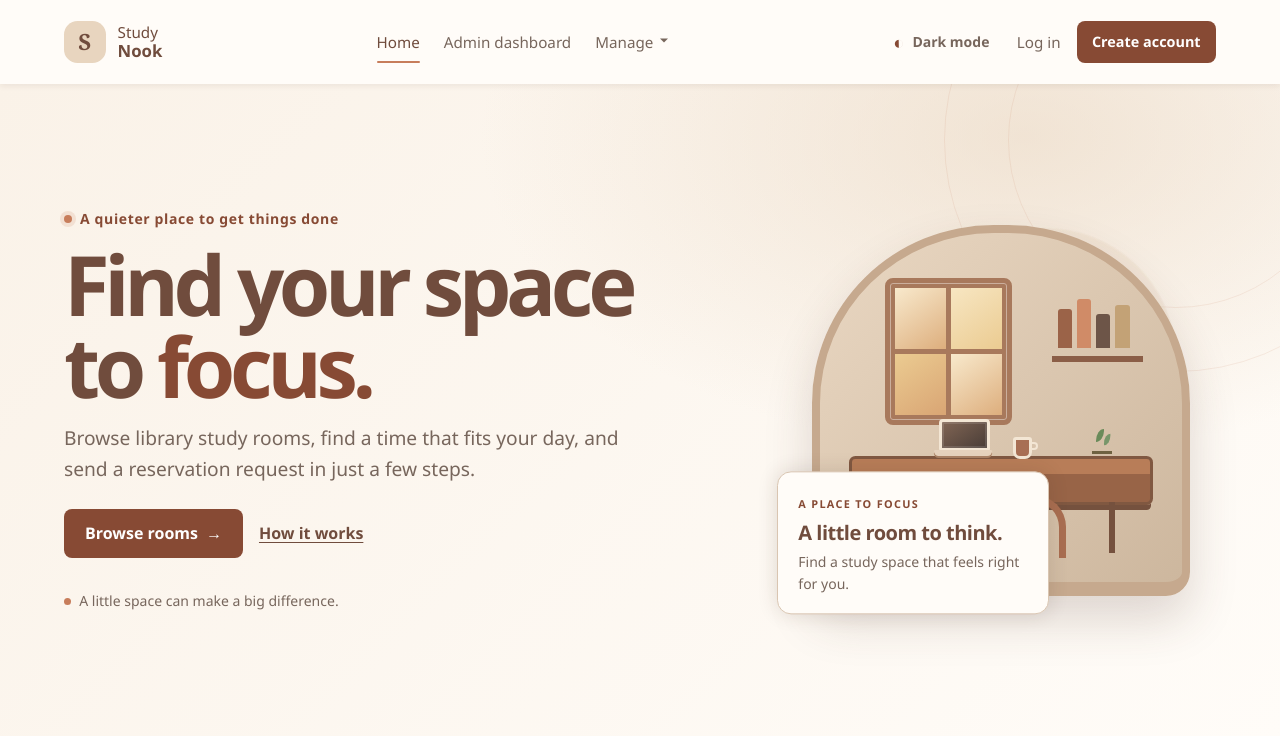
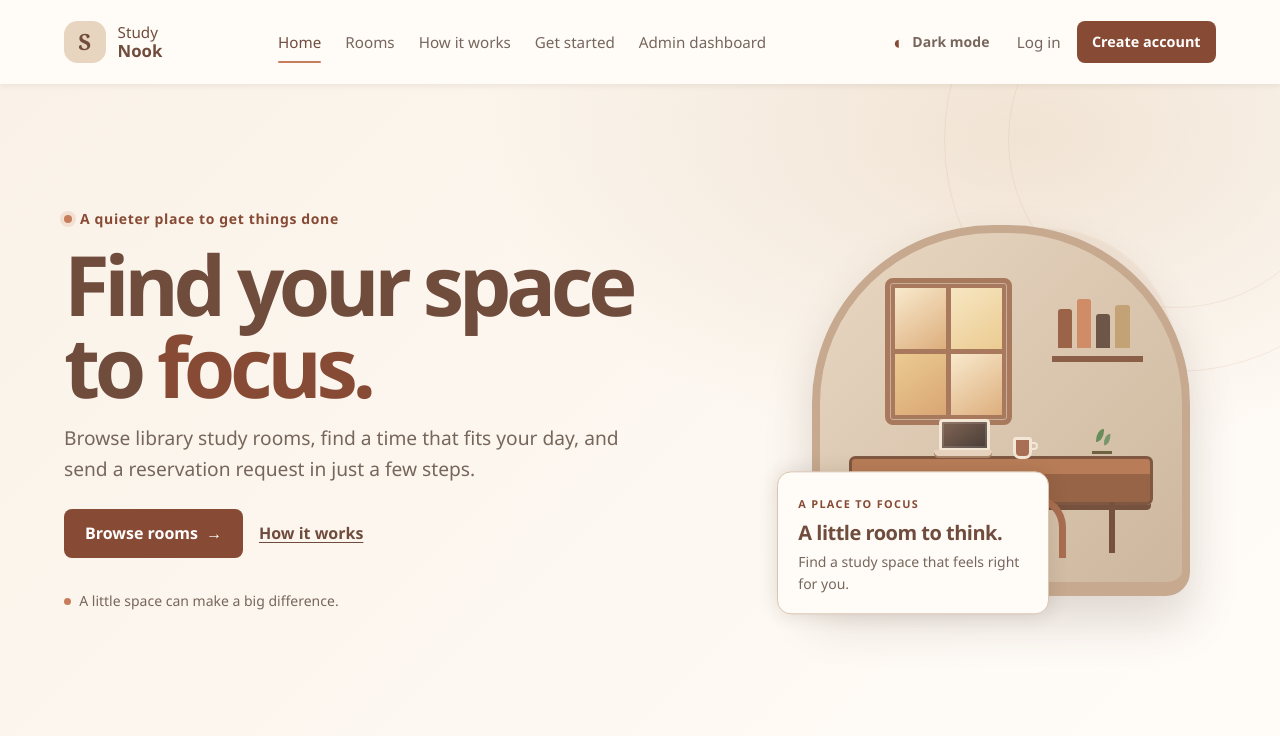
Before and after one commit to asmaa-aljazzar/Reservation-Management-System, a PHP site: page / in a window 1280 px wide. Shown: the top 736 px of the page. Run offline with PHP 8.4, Linux system fonts and the light colour scheme; the visitor is signed in with stand-in values (Sample User, id 1).

Commit message:
upload demo

```diff
--- a/includes/layout/navbar.php
+++ b/includes/layout/navbar.php
@@ -16,8 +16,20 @@ $isLoggedIn = isset($_SESSION['user']['user_id']);
         </button>
         <div class="site-nav__menu" id="primary-menu" data-nav-menu>
             <div class="site-nav__links">
-                <a class="site-nav__link<?= $currentPage === 'index.php' ? ' is-current' : '' ?>" href="<?= htmlspecialchars(app_url('index.php'), ENT_QUOTES, 'UTF-8') ?>"<?= $currentPage === 'index.php' ? ' aria-current="page"' : '' ?>>Home</a>
-                <?php if ($userRole === 'admin'): ?>
+                <?php if ($currentPage === 'index.php'): ?>
+                    <a class="site-nav__link is-current" href="#home" aria-current="page">Home</a>
+                    <a class="site-nav__link" href="#rooms">Rooms</a>
+                    <a class="site-nav__link" href="#how-it-works">How it works</a>
+                    <a class="site-nav__link" href="#get-started">Get started</a>
+                <?php else: ?>
+                    <a class="site-nav__link" href="<?= htmlspecialchars(app_url('index.php'), ENT_QUOTES, 'UTF-8') ?>">Home</a>
+                <?php endif; ?>
+                <?php if ($currentPage === 'index.php' && $userRole === 'admin'): ?>
+                    <a class="site-nav__link" href="<?= htmlspecialchars(app_url('pages/admin/dashboard.php'), ENT_QUOTES, 'UTF-8') ?>">Admin dashboard</a>
+                <?php elseif ($currentPage === 'index.php' && $userRole === 'user'): ?>
+                    <a class="site-nav__link" href="<?= htmlspecialchars(app_url('pages/my-reservations.php'), ENT_QUOTES, 'UTF-8') ?>">My reservations</a>
+                <?php endif; ?>
+                <?php if ($currentPage !== 'index.php' && $userRole === 'admin'): ?>
                     <?php
                     $adminNavLinks = [
                         ['rooms.php', 'Rooms', 'pages/admin/rooms.php'],
@@ -36,7 +48,7 @@ $isLoggedIn = isset($_SESSION['user']['user_id']);
                             <?php endforeach; ?>
                         </div>
                     </details>
-                <?php else: ?>
+                <?php elseif ($currentPage !== 'index.php'): ?>
                     <a class="site-nav__link<?= $currentPage === 'rooms.php' ? ' is-current' : '' ?>" href="<?= htmlspecialchars(app_url('pages/rooms.php'), ENT_QUOTES, 'UTF-8') ?>"<?= $currentPage === 'rooms.php' ? ' aria-current="page"' : '' ?>>Rooms</a>
                     <a class="site-nav__link<?= $currentPage === 'all-slots.php' ? ' is-current' : '' ?>" href="<?= htmlspecialchars(app_url('pages/all-slots.php'), ENT_QUOTES, 'UTF-8') ?>"<?= $currentPage === 'all-slots.php' ? ' aria-current="page"' : '' ?>>All slots</a>
                     <?php if ($userRole === 'user'): ?>
--- a/index.php
+++ b/index.php
@@ -1,6 +1,6 @@
 <?php require __DIR__ . '/includes/layout/header.php'; require __DIR__ . '/includes/layout/navbar.php'; ?>
 <main id="main-content">
-    <section class="home-hero" aria-labelledby="hero-title">
+    <section class="home-hero" id="home" aria-labelledby="hero-title">
       <div class="container home-hero__grid">
         <div class="home-hero__copy" data-reveal>
           <p class="eyebrow"><span class="eyebrow__dot" aria-hidden="true"></span>A quieter place to get things done</p>
@@ -23,7 +23,7 @@
       <div class="home-hero__decoration home-hero__decoration--one" aria-hidden="true"></div><div class="home-hero__decoration home-hero__decoration--two" aria-hidden="true"></div>
     </section>
 
-    <section class="home-section container" aria-labelledby="rooms-title">
+    <section class="home-section container" id="rooms" aria-labelledby="rooms-title">
       <div class="section-heading home-section__heading" data-reveal><div><p class="eyebrow">A good place to begin</p><h2 id="rooms-title">Spaces for every kind of study</h2><p class="text-muted">Find a quiet corner for solo work or room to think together.</p></div><a class="home-section__all-link" href="pages/rooms.php">See all rooms <span aria-hidden="true">→</span></a></div>
       <!-- Sample content for the frontend preview; replace with database results later. -->
       <div class="room-grid">
@@ -43,7 +43,7 @@
       </div>
     </div></section>
 
-    <section class="closing-cta container" data-reveal aria-labelledby="closing-title"><div><p class="eyebrow">Make room for a good study session</p><h2 id="closing-title">Your next focused hour starts here.</h2></div><a class="button button--primary" href="pages/rooms.php">Explore rooms <span aria-hidden="true">→</span></a></section>
+    <section class="closing-cta container" id="get-started" data-reveal aria-labelledby="closing-title"><div><p class="eyebrow">Make room for a good study session</p><h2 id="closing-title">Your next focused hour starts here.</h2></div><a class="button button--primary" href="pages/rooms.php">Explore rooms <span aria-hidden="true">→</span></a></section>
   </main>
 
   <?php require __DIR__ . '/includes/layout/footer.php'; ?>
```
Also changed, not shown: assets/css/admin.css (+18 -0 lines), assets/images/rooms/c37cd74ed99486e427b4672d036d3a69.jpg (added), 1 other file.
